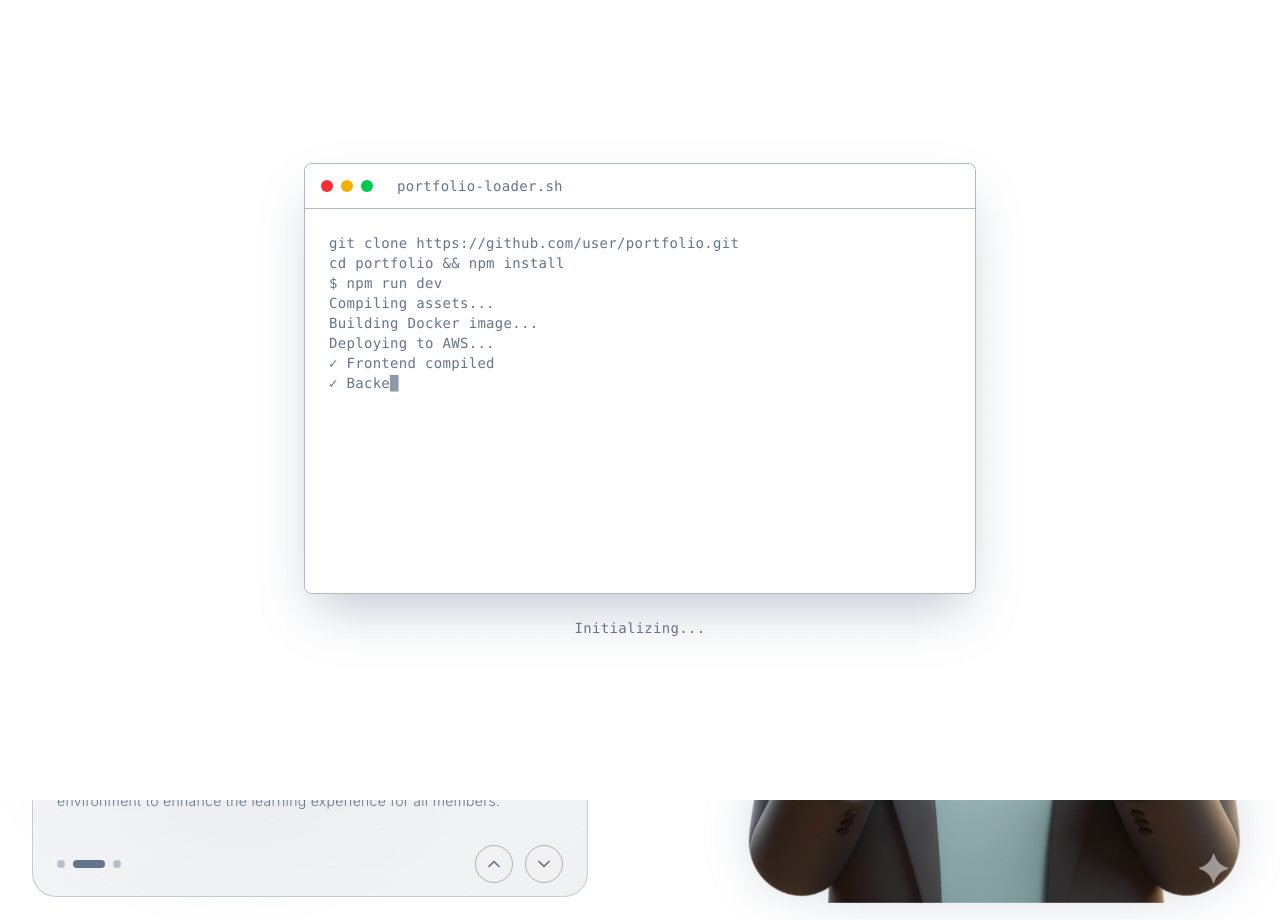
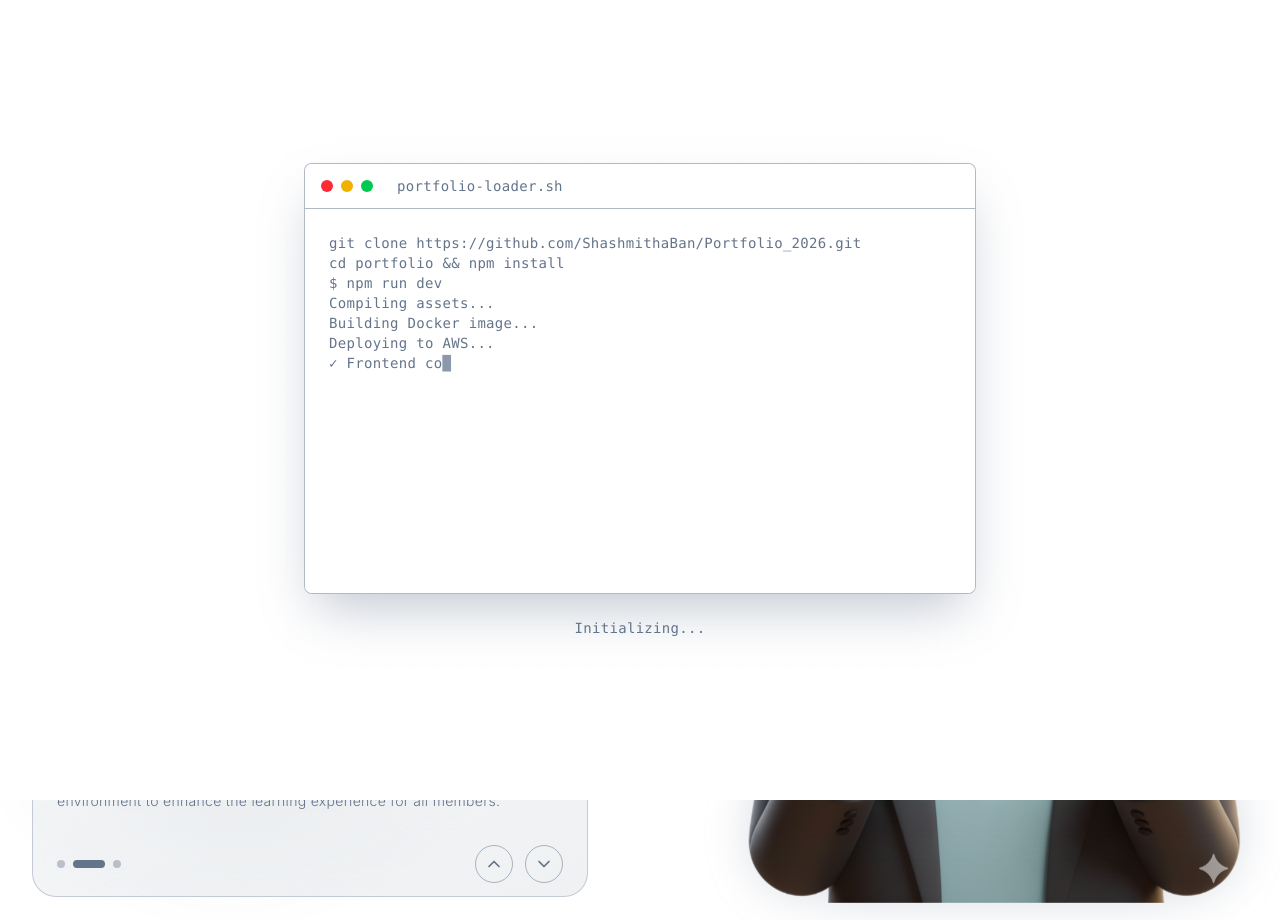
Before and after one commit to ShashmithaBan/Portfolio_2026, a React (Vite) app: page / in a window 1280 px wide. Built offline with nearby package versions, Linux system fonts and the light colour scheme; grey boxes are pictures that could not be loaded.

Commit message:
finalized

```diff
--- a/src/components/HackerLoadScreen.jsx
+++ b/src/components/HackerLoadScreen.jsx
@@ -7,7 +7,7 @@ export default function HackerLoadScreen({ isVisible, onComplete }) {
   const [isLoading, setIsLoading] = useState(true);
 
   const codeSnippets = [
-    'git clone https://github.com/user/portfolio.git',
+    'git clone https://github.com/ShashmithaBan/Portfolio_2026.git',
     'cd portfolio && npm install',
     '$ npm run dev',
     'Compiling assets...',
```
